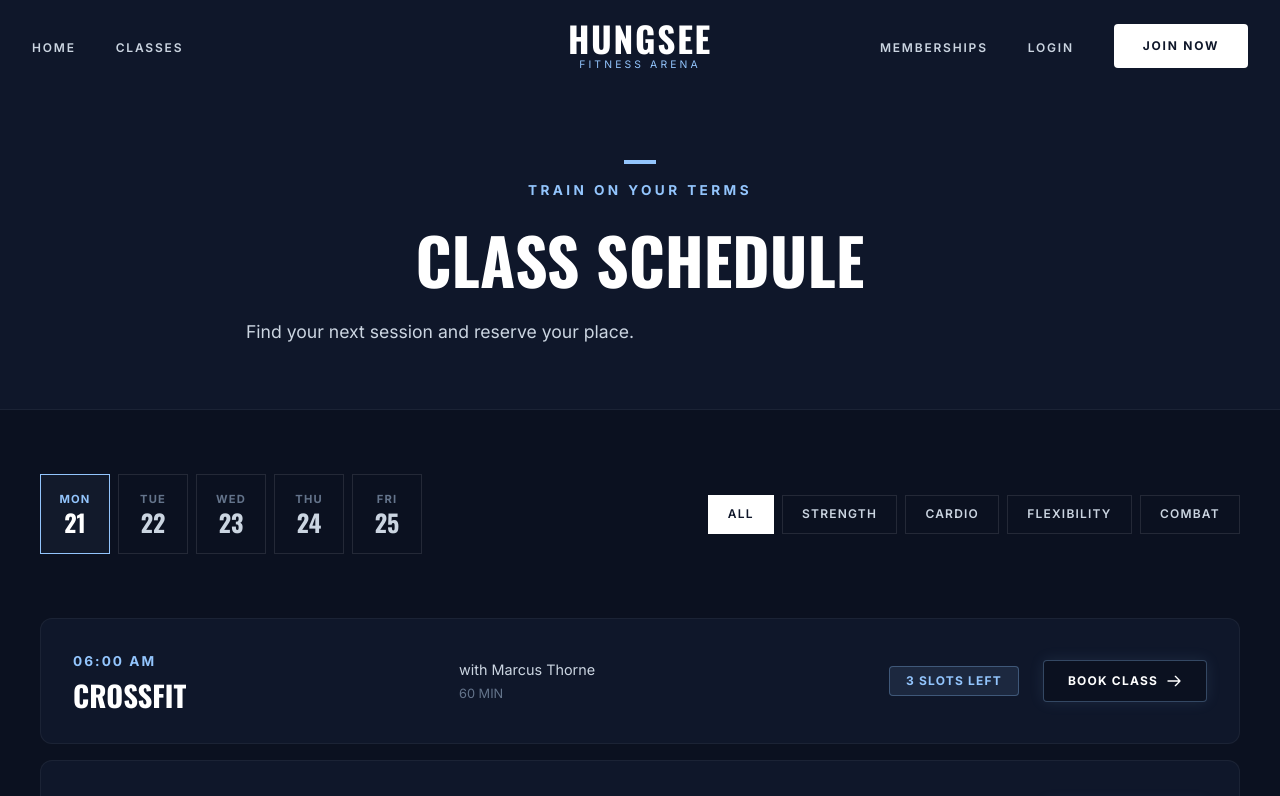
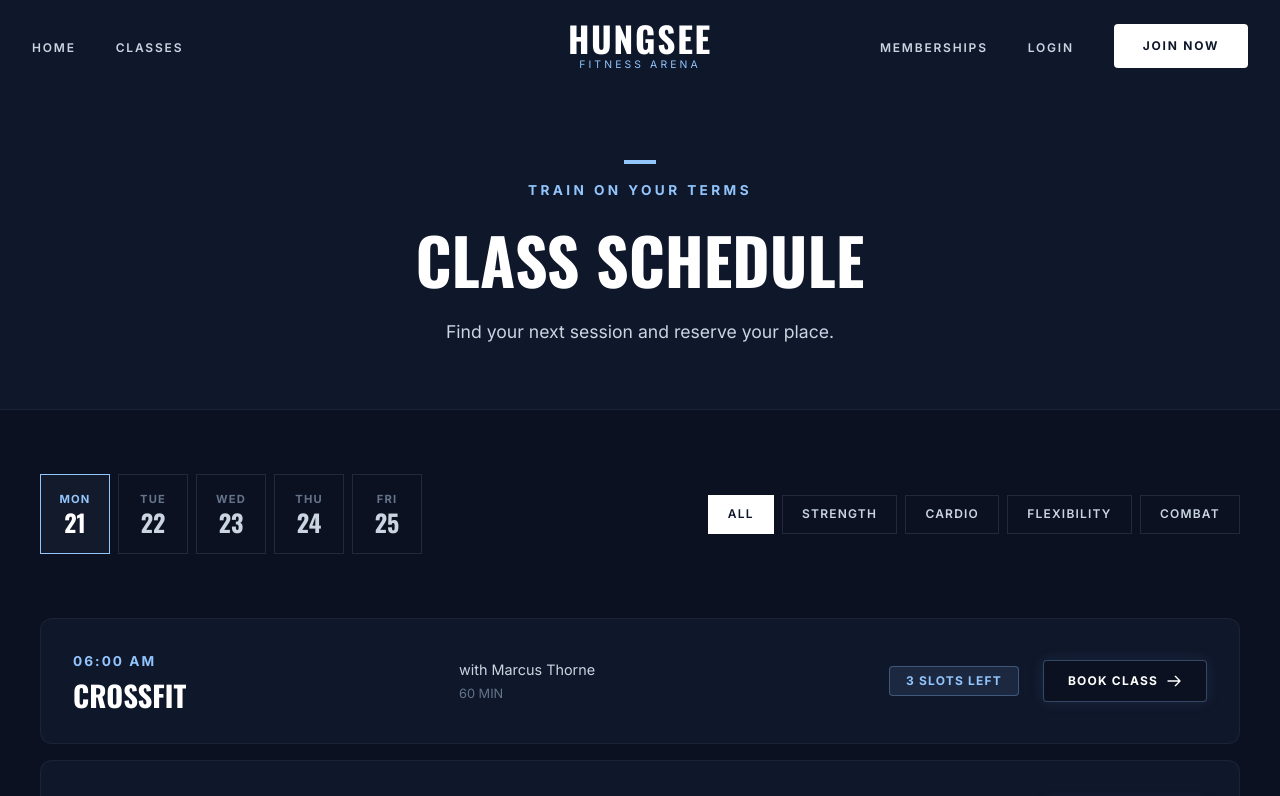
Before and after one commit to Ramoniswack/hungsee-frontend, a Next.js app: page /classes in a window 1280 px wide. Shown: the top 796 px of the page. Built offline with nearby package versions, Linux system fonts and the light colour scheme.

Commit message:
fix: resolve strict typescript compilation errors

```diff
--- a/src/app/admin/classes/page.tsx
+++ b/src/app/admin/classes/page.tsx
@@ -6,7 +6,7 @@ export default function AdminClasses() {
   const [classes, setClasses] = useState(CLASSES)
   const [isModalOpen, setIsModalOpen] = useState(false)
   const [newClass, setNewClass] = useState({
-    name: '', programId: PROGRAMS[0].id, trainerId: TRAINERS[0].id, date: '2024-09-21', time: '06:00 AM', duration: '60 Min', capacity: 20, slots: 20
+    name: '', programId: PROGRAMS[0].id, trainerId: TRAINERS[0].id, date: '2024-09-21', time: '06:00 AM', duration: '60 Min', capacity: 20, slots: 20, intensity: 'High', status: 'Scheduled'
   })
 
   const handleAddClass = (e: React.FormEvent) => {
--- a/src/app/classes/page.tsx
+++ b/src/app/classes/page.tsx
@@ -46,7 +46,7 @@ function ClassesContent() {
           <h1 style={{ fontFamily: "'Oswald', sans-serif", fontSize: 'clamp(2.5rem, 5vw, 4rem)', fontWeight: 700, lineHeight: 1.1, textTransform: 'uppercase', marginBottom: '1.5rem', color: '#ffffff' }}>
             Class Schedule
           </h1>
-          <p style={{ fontFamily: "'Inter', sans-serif", fontSize: '1.1rem', color: '#cbd5e1', maxWidth: '600px', mx: 'auto' }}>
+          <p className="mx-auto" style={{ fontFamily: "'Inter', sans-serif", fontSize: '1.1rem', color: '#cbd5e1', maxWidth: '600px' }}>
             Find your next session and reserve your place.
           </p>
         </div>
--- a/src/app/page.tsx
+++ b/src/app/page.tsx
@@ -355,7 +355,7 @@ export default function Home() {
             ) : (
               <img
                 src={slide.src}
-                alt={slide.title}
+                alt={slide.headline}
                 className="absolute inset-0 w-full h-full object-cover"
               />
             )}
```
